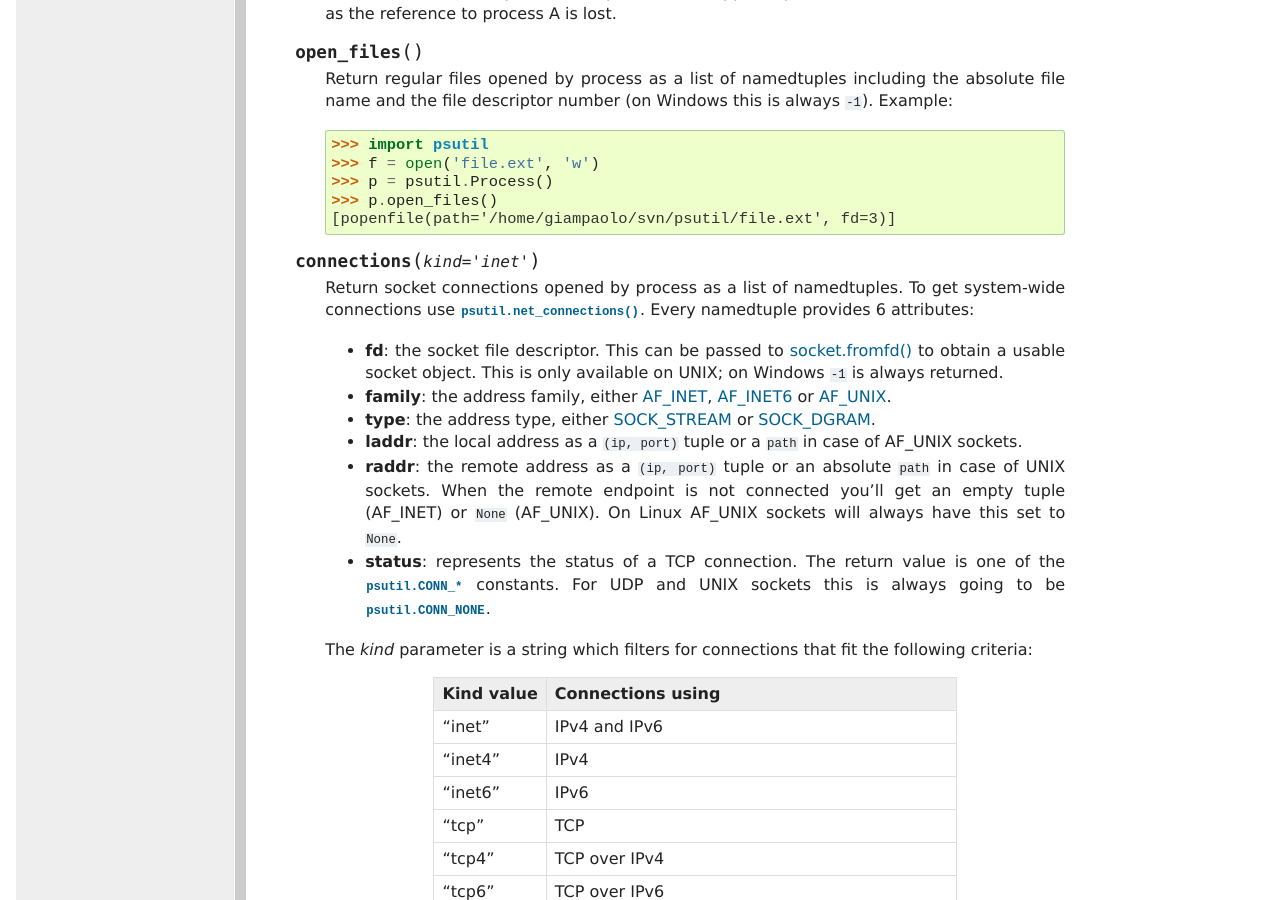
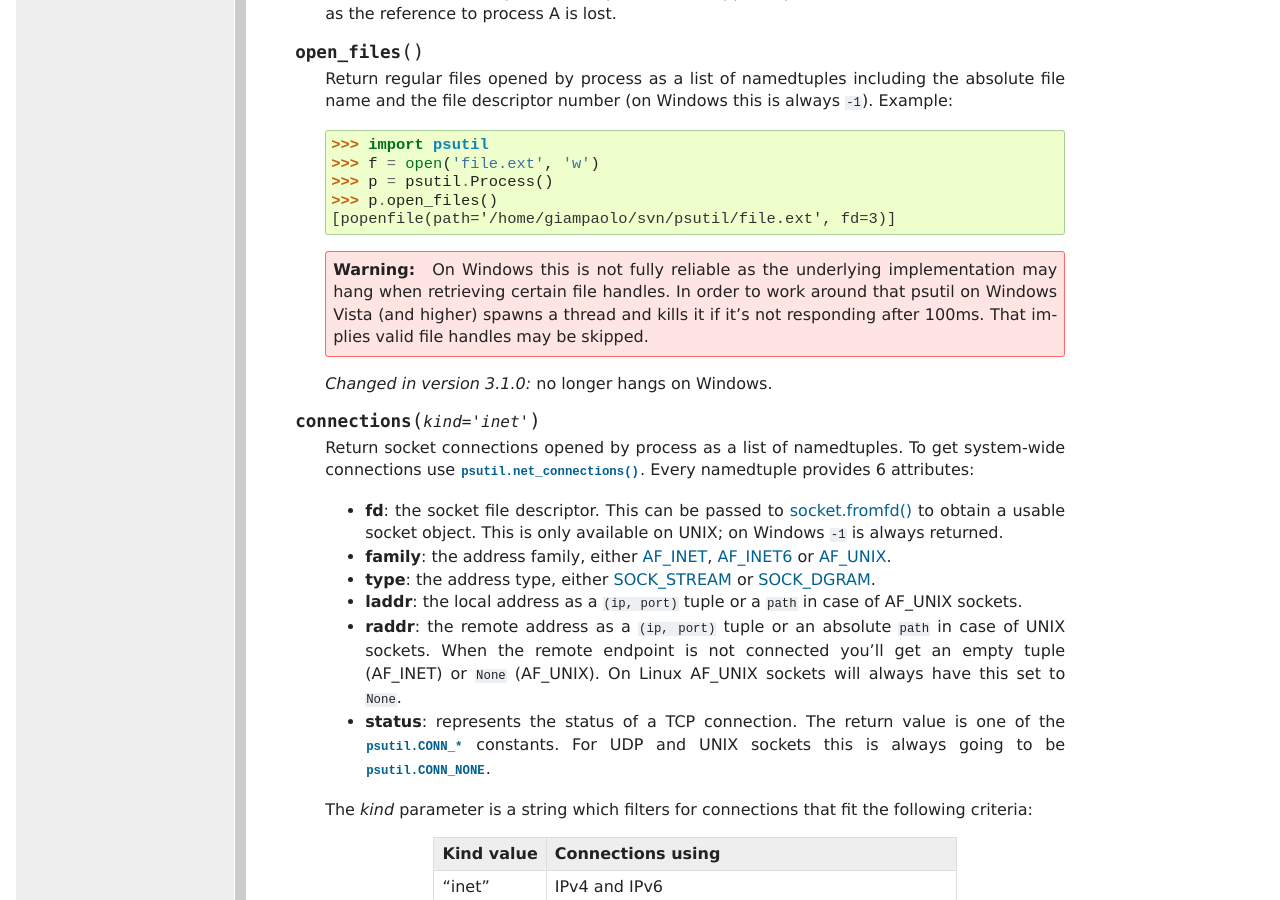
Before and after one commit to giampaolo/psutil, a Sphinx documentation site: the page built from docs/index.rst, in a window 1280 px wide and 900 px high, scrolled down 16843 px. Built offline with Sphinx 7.4.7, drawn with Linux system fonts in a browser that asks for light colours; formulas are drawn with MathJax 3.

Commit message:
update doc

```diff
--- a/docs/index.rst
+++ b/docs/index.rst
@@ -1058,11 +1058,20 @@ Process class
      the absolute file name and the file descriptor number (on Windows this is
      always ``-1``). Example:
 
-      >>> import psutil
-      >>> f = open('file.ext', 'w')
-      >>> p = psutil.Process()
-      >>> p.open_files()
-      [popenfile(path='/home/giampaolo/svn/psutil/file.ext', fd=3)]
+     >>> import psutil
+     >>> f = open('file.ext', 'w')
+     >>> p = psutil.Process()
+     >>> p.open_files()
+     [popenfile(path='/home/giampaolo/svn/psutil/file.ext', fd=3)]
+
+     .. warning::
+       On Windows this is not fully reliable as the underlying implementation
+       may hang when retrieving certain file handles. In order to work around
+       that psutil on Windows Vista (and higher) spawns a thread and kills it
+       if it's not responding after 100ms.
+       That implies valid file handles may be skipped.
+
+     .. versionchanged:: 3.1.0 no longer hangs on Windows.
 
   .. method:: connections(kind="inet")
 
```
